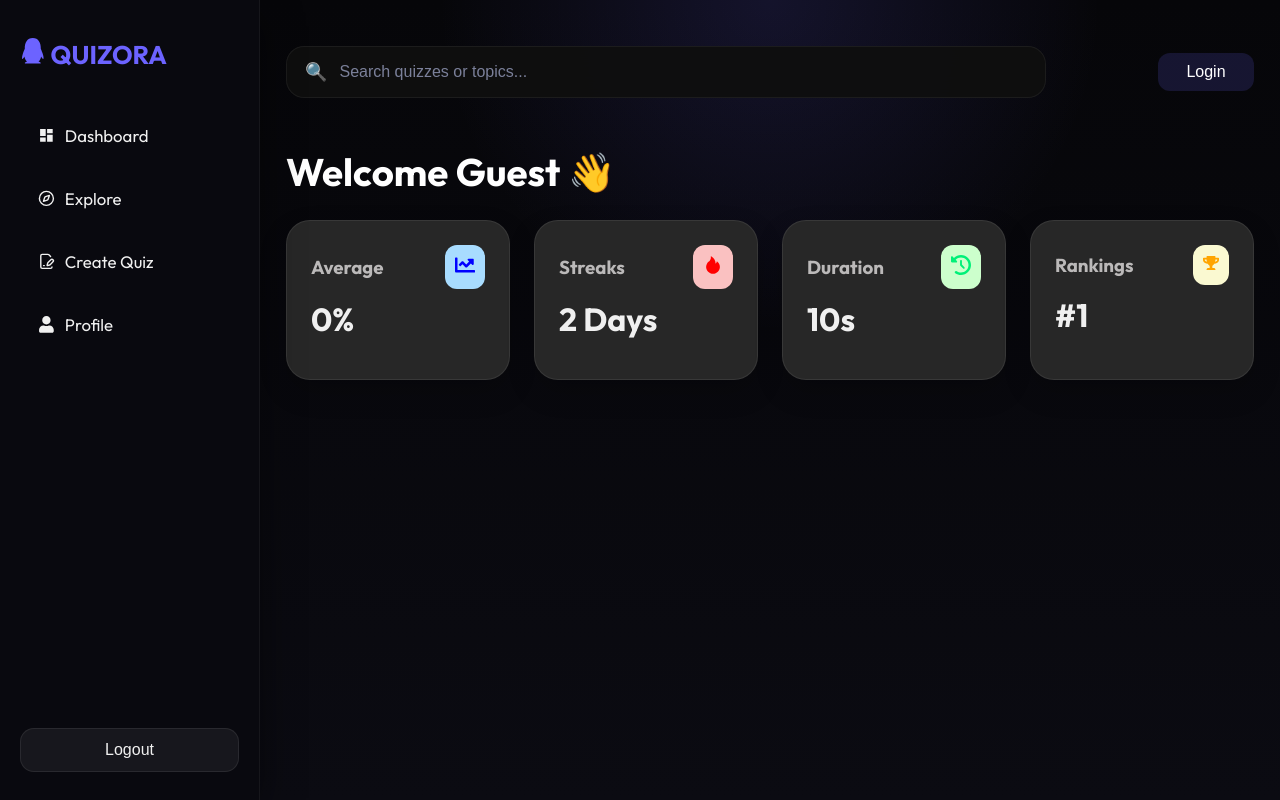
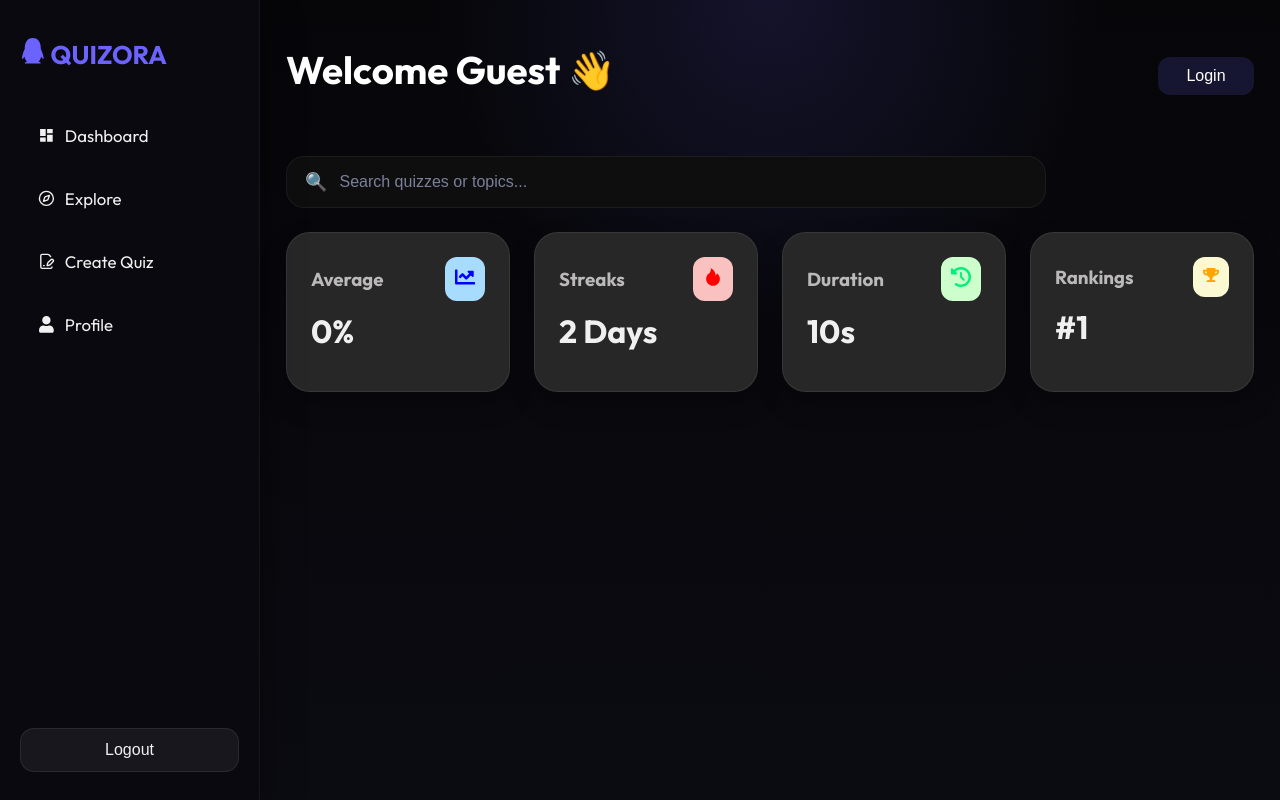
Before and after one commit to Tammyboy23/Quiz-App, a React (Vite) app: page / in a window 1280 px wide. Built offline with nearby package versions, Linux system fonts and the light colour scheme; a web font is replaced by a local one.

Commit message:
Switched top and home welcome and seatch tect

```diff
--- a/src/Pages/Home.jsx
+++ b/src/Pages/Home.jsx
@@ -4,15 +4,15 @@ import { FaChartLine, FaTrophy } from "react-icons/fa";
 import { FaClockRotateLeft } from "react-icons/fa6";
 
 function Home(){
-    const user = localStorage.getItem("username");
     const average = Number(localStorage.getItem("average") || 0);
     return(
         <>
         <Top/>
         <div className="home">
-        <div className="greet">
-            <h2>Welcome {user || "Guest"} 👋 </h2>
-        </div>
+        <div className="title">
+        <span className="icon">🔍</span>
+        <input type="search" placeholder="Search quizzes or topics..." />
+      </div>
         <div className="dashboards">
             <div className="board">
                 <div className="board-top"><h3>Average</h3><span style={{
--- a/src/Pages/top.jsx
+++ b/src/Pages/top.jsx
@@ -5,13 +5,13 @@ import { Link } from "react-router-dom";
 function Top() {
   const [loggedIn] = useState(localStorage.getItem("islogedin") === "true");
   const avatar = localStorage.getItem("avatar");
+  const user = localStorage.getItem("username");
 
   return (
     <div className="tops">
-      <div className="title">
-        <span className="icon">🔍</span>
-        <input type="search" placeholder="Search quizzes or topics..." />
-      </div>
+      <div className="greet">
+            <h2>Welcome {user || "Guest"} 👋 </h2>
+        </div>
 
       <div className="side">
         {loggedIn ? (
--- a/src/index.css
+++ b/src/index.css
@@ -865,7 +865,7 @@ body{
     gap: 10px;
     font-family: outfit, sans-serif;
     padding: 28px;
-    background: linear-gradient(120deg, rgb(216, 216, 216) rgba(255, 255, 255, 0.04));
+    background: rgb(30, 30, 39);
     border: 1px solid rgba(255, 255, 255, 0.08);
     border-radius: 24px;
     box-shadow: 0 18px 35px rgba(0, 0, 0, 0.15);
```
Also changed, not shown: 1 other file (tests, documents, lock files or other folders).
